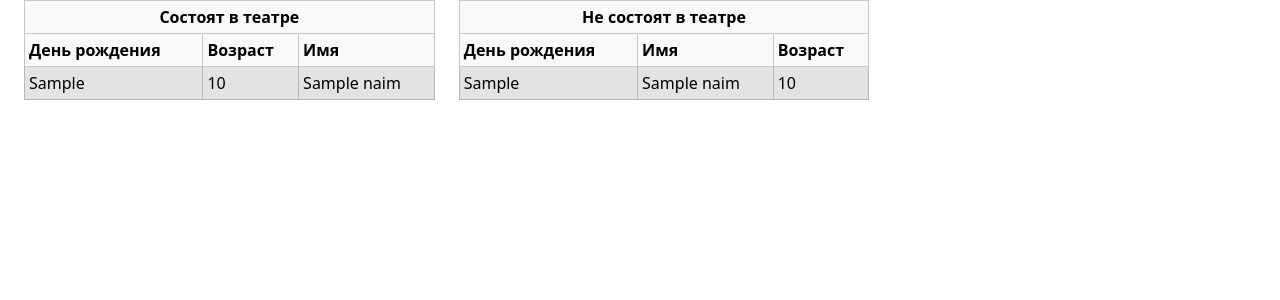
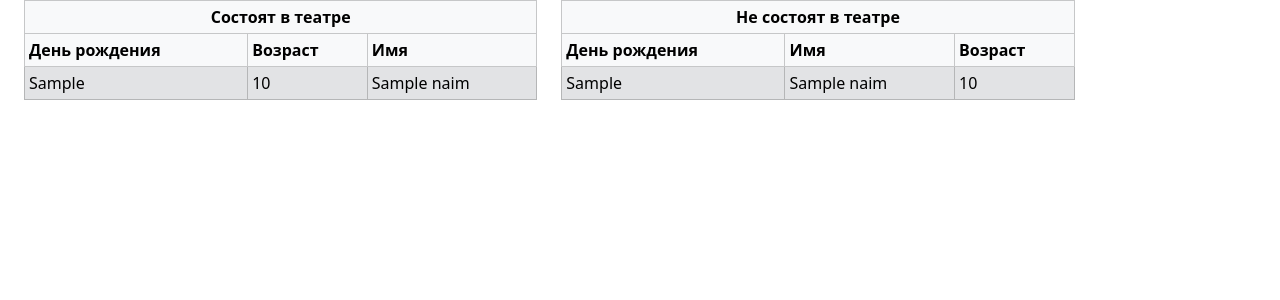
Before and after one commit to IvanMor2006/ACTA_Happy_Birthday, a Flask app: template app/templates/sp/ol/sp.html in a window 1280 px wide. Shown: the part 76-376 px from the top of the page. Run offline with Flask 3, Linux system fonts and the light colour scheme; the template is opened without the code that fills it: most values are stand-ins (such as "Sample title", 1, 10 or a date in 2020); some libraries are stand-ins or nearby versions.

Commit message:
Ширина больше

```diff
--- a/app/templates/sp/ol/sp.html
+++ b/app/templates/sp/ol/sp.html
@@ -18,7 +18,7 @@
 {% endif %}
 
 <div class="d-md-flex gap-4">
-    <div class="col-md-4 table-responsive">
+    <div class="col-md-5 table-responsive">
         {% set thead %}
             <tr><th colspan="8" class="text-center">Состоят в театре</th></tr>
             <tr>
@@ -61,7 +61,7 @@
         {% endset %}
         {% include 'unit/table.html' %}
     </div>
-    <div class="col-md-4 table-responsive">
+    <div class="col-md-5 table-responsive">
         {% set thead %}
             <tr><th colspan="8" class="text-center">Не состоят в театре</th></tr>
             <tr>
```
